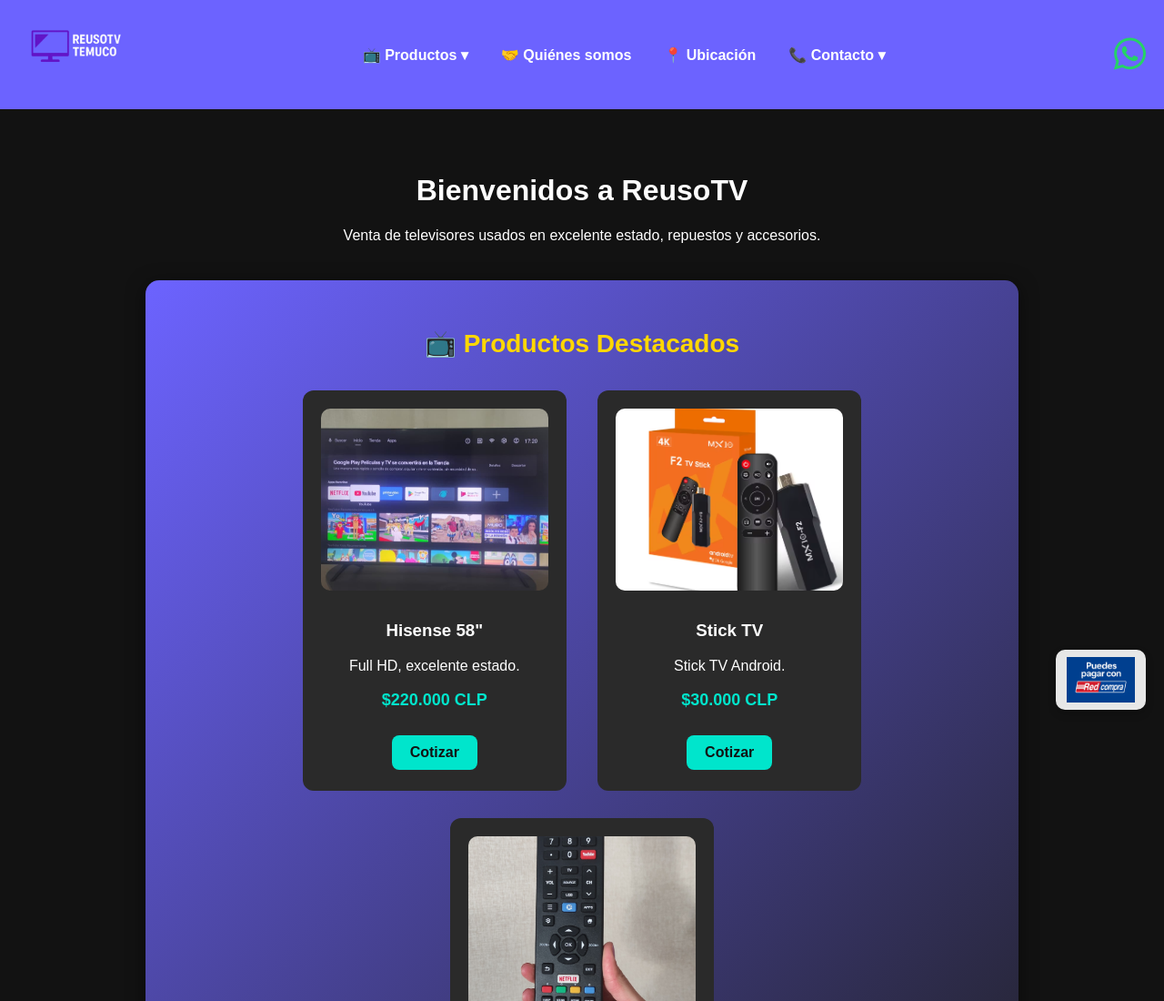
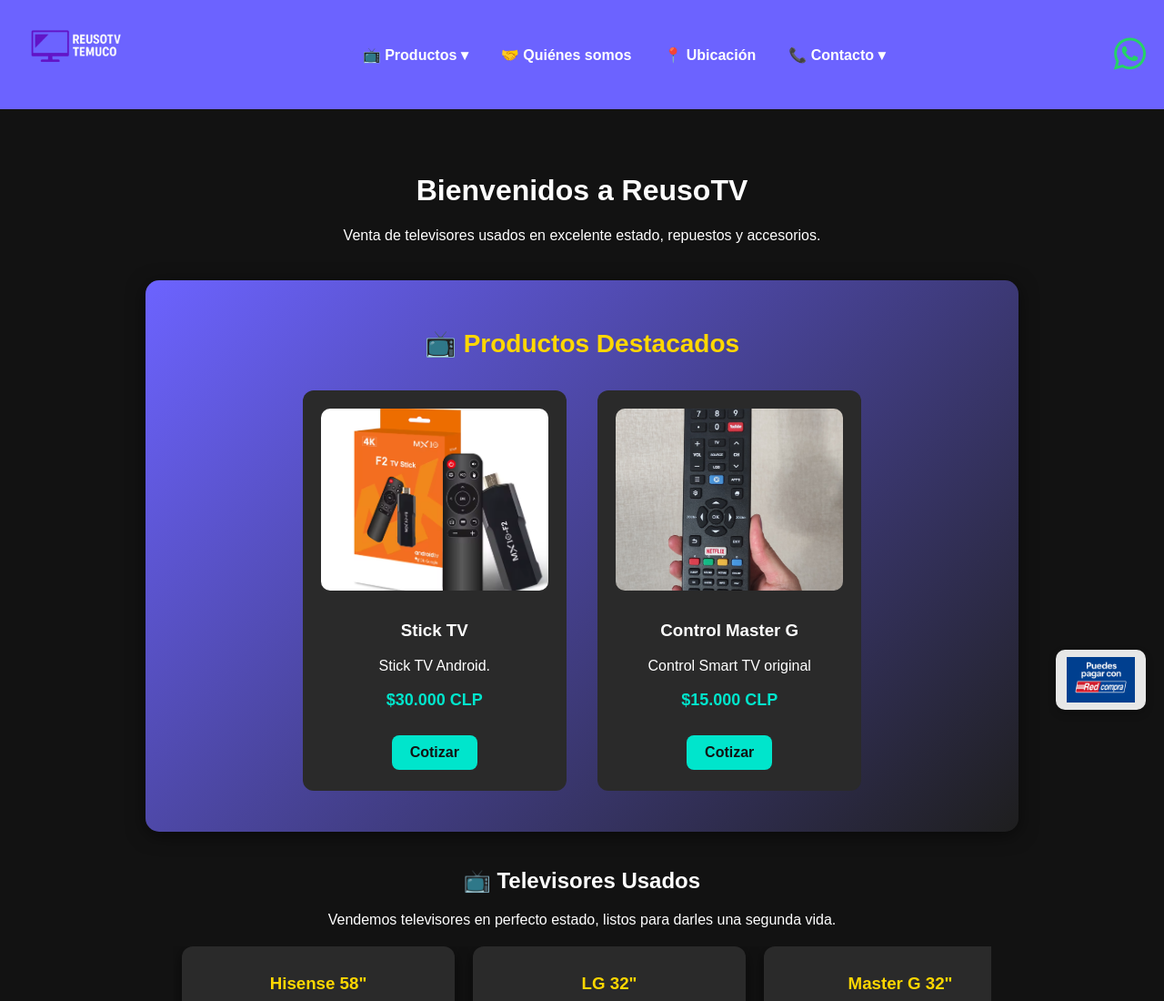
Before and after one commit to lrgonzaleza/reusotv-web, a plain HTML site: page index.html in a window 1280 px wide. Shown: the top 1100 px of the page at 91% size. Drawn offline with Linux system fonts and the light colour scheme.

Commit message:
Hisense vendido

```diff
--- a/index.html
+++ b/index.html
@@ -61,14 +61,6 @@
 
     <section class="destacados">
     <h2>📺 Productos Destacados</h2>
-    <div class="producto">
-      <img src="Hisense-1.JPG" alt="Televisor Hisense 58 pulgadas">
-      <h3>Hisense 58"</h3>
-      <p>Full HD, excelente estado.</p>
-      <p class="precio">$220.000 CLP</p>
-      <a href="https://wa.me/56964772479?text=Hola%20quiero%20cotizar%20el%20Hisense%2058%22" target="_blank" class="btn-cotizar">Cotizar</a>
-    </div>
-
     <div class="producto">
       <img src="StickTV.png" alt="Stick TV Android">
       <h3>Stick TV</h3>
```
